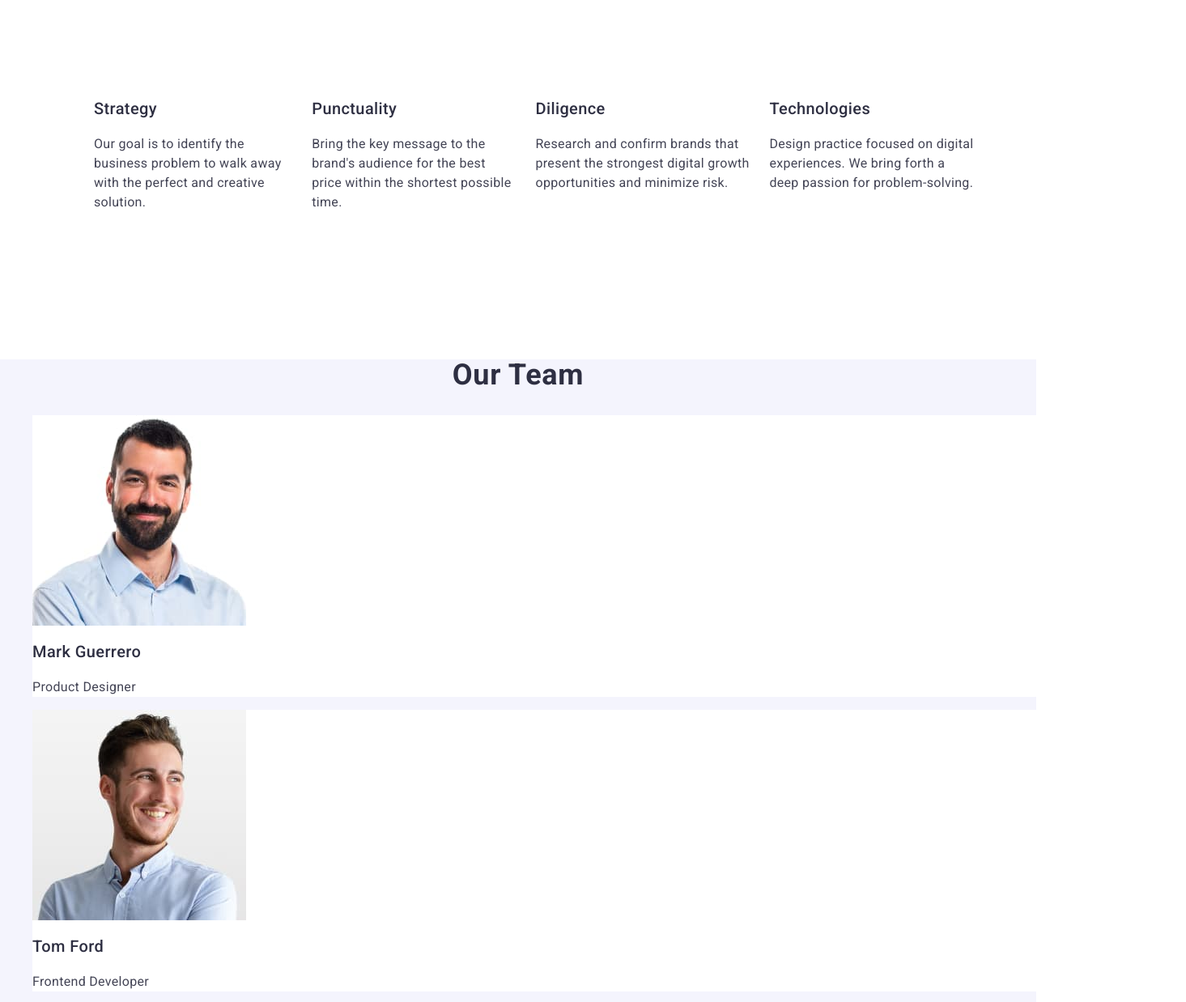
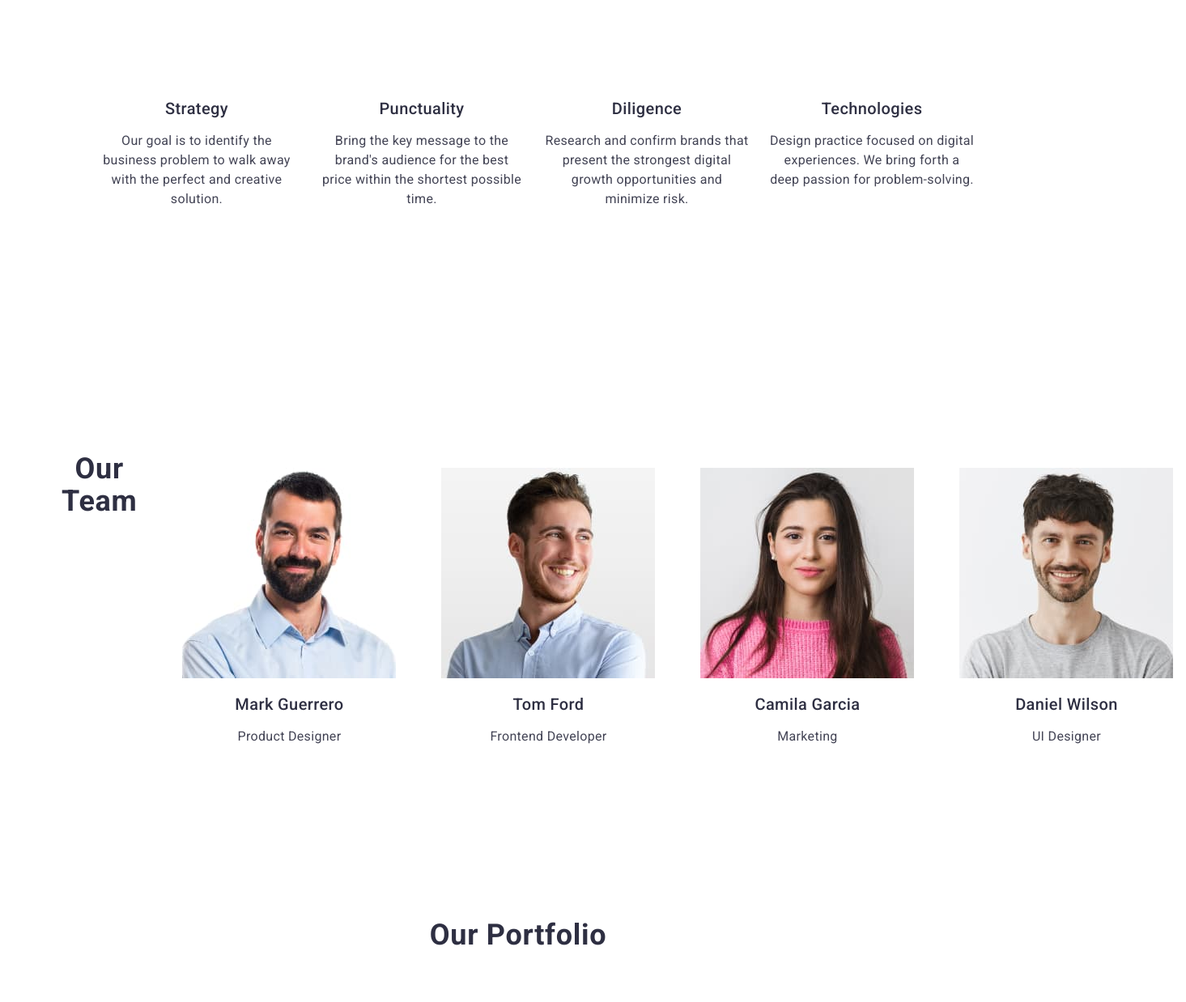
Before and after one commit to serplesniowy/goit-markup-hw-03, a plain HTML site: page index.html in a window 1280 px wide. Shown: the part 680-1918 px from the top of the page at 81% size, 1465 px wide, since content can reach past the window. Drawn offline with nearby package versions, Linux system fonts and the light colour scheme.

Commit message:
our-team section update
adding styles

```diff
--- a/css/style.css
+++ b/css/style.css
@@ -150,7 +150,10 @@ menu{
     font-size: 20px;
     line-height: 1.2;
     letter-spacing: 0.02em;
-    color:#2E2F42
+    color:#2E2F42;
+    margin-bottom: 8px;
+    text-align: center;
+    margin-bottom: 8px;
 }
 
 .values-list{
@@ -158,11 +161,18 @@ menu{
     gap: 24px;
 }
 
+.values-list-item{
+    width: calc((100% - 72px) / 4);
+
+}
+
 .values-text{
     font-size: 16px;
     color: #434455;
     line-height: 1.5;
     letter-spacing: 0.02em;
+    text-align: center;
+
 
 }
 
@@ -178,11 +188,23 @@ menu{
     letter-spacing: 0.02em;
     text-transform: capitalize;
     color:#2E2F42;
+    margin-bottom: 72px;
 
+}
+
+.team-list{
+    display: flex;
+    gap: 24px;
 }
 
 .photo-frame{
     background-color: #ffffff;
+    width: calc((100% - 72px) / 4);
+    border-radius: 0px 0px 4px 4px;
+}
+
+.photo-cont{
+    padding: 32px 16px;
 }
 
 .footer-text{
--- a/index.html
+++ b/index.html
@@ -62,14 +62,14 @@
 
        <ul class="values-list">
 
-        <li><h3 class="our-values">Strategy</h3> <p class="values-text">Our goal is to identify the business problem to walk away with the perfect and creative solution. </p> </li>
+        <li class="values-list-item"><h3 class="our-values">Strategy</h3> <p class="values-text">Our goal is to identify the business problem to walk away with the perfect and creative solution. </p> </li>
 
-        <li><h3 class="our-values">Punctuality</h3> <p class="values-text">Bring the key message to the brand's audience for the best price within the shortest possible time. </p>
+        <li class="values-list-item"><h3 class="our-values">Punctuality</h3> <p class="values-text">Bring the key message to the brand's audience for the best price within the shortest possible time. </p>
         </li>
 
-        <li><h3 class="our-values">Diligence</h3> <p class="values-text">Research and confirm brands that present the strongest digital growth opportunities and minimize risk. </p></li>
+        <li class="values-list-item"><h3 class="our-values">Diligence</h3> <p class="values-text">Research and confirm brands that present the strongest digital growth opportunities and minimize risk. </p></li>
 
-        <li><h3 class="our-values">Technologies</h3> <p class="values-text">Design practice focused on digital experiences. We bring forth a deep passion for problem-solving. </p></li>
+        <li class="values-list-item"><h3 class="our-values">Technologies</h3> <p class="values-text">Design practice focused on digital experiences. We bring forth a deep passion for problem-solving. </p></li>
 
        </ul>
 
@@ -78,15 +78,18 @@
 
 
 
-    <section class="about-us">
+    <section class="section">
+        <div class="container">
+
         <h2 class="our-team">Our Team </h2>
-        <ul>
-            <li class="photo-frame"> <img src="./images/johndoe1.jpg" width="264" alt="john doe1"> <h3 class="our-values">Mark Guerrero </h3> <p class="values-text">Product Designer </p> </li>
-            <li class="photo-frame"> <img src="./images/johndoe2.jpg" width="264" alt="john doe2"> <h3 class="our-values">Tom Ford </h3> <p class="values-text">Frontend Developer </p> </li>
-            <li class="photo-frame"> <img src="./images/johndoe3.jpg" width="264" alt="john doe3"> <h3 class="our-values">Camila Garcia </h3> <p class="values-text">Marketing </p> </li>
-            <li class="photo-frame"> <img src="./images/johndoe4.jpg" width="264" alt="john doe4"> <h3 class="our-values"> Daniel Wilson </h3> <p class="values-text">UI Designer </p> </li>
+        <ul class="team-list">
+            <li class="photo-frame"> <div class="photo-cont"><img src="./images/johndoe1.jpg" width="264" alt="john doe1"> <h3 class="our-values">Mark Guerrero </h3> <p class="values-text">Product Designer </p> </div> </li>
+            <li class="photo-frame"> <div class="photo-cont"><img src="./images/johndoe2.jpg" width="264" alt="john doe2"> <h3 class="our-values">Tom Ford </h3> <p class="values-text">Frontend Developer </p> </div> </li>
+            <li class="photo-frame"> <div class="photo-cont"><img src="./images/johndoe3.jpg" width="264" alt="john doe3"> <h3 class="our-values">Camila Garcia </h3> <p class="values-text">Marketing </p> </div> </li>
+            <li class="photo-frame"> <div class="photo-cont"><img src="./images/johndoe4.jpg" width="264" alt="john doe4"> <h3 class="our-values"> Daniel Wilson </h3> <p class="values-text">UI Designer </p> </div> </li>
         </ul>
 
+    </div>
     </section>
 
     <section>
```
